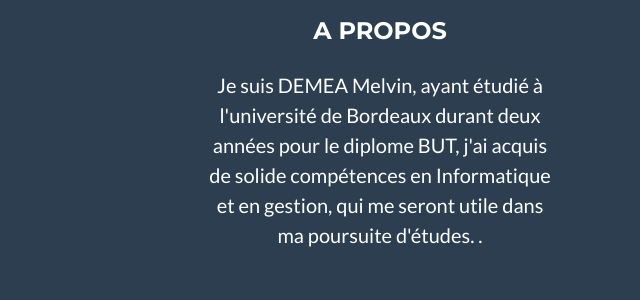
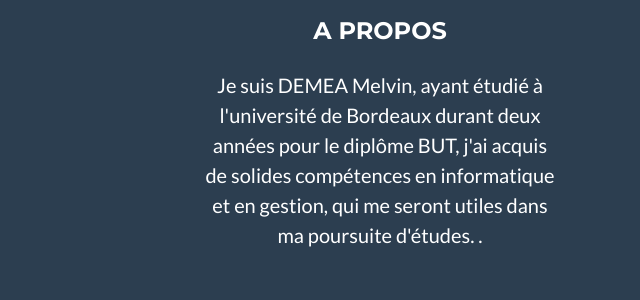
Before and after one commit to MelvinCoco/DEMEA_Melvin_Portfolio, a plain HTML site: page index.html in a window 1280 px wide. Shown: the part 2207-2507 px from the top of the page, 640-1280 px from the left. Drawn offline with nearby package versions, Linux system fonts and the light colour scheme.

Commit message:
Update index.html

```diff
--- a/index.html
+++ b/index.html
@@ -183,8 +183,8 @@
                 <div class="col-lg-4">
                     <h4 class="text-uppercase mb-4">A propos</h4>
                     <p class="lead mb-0">
-                        Je suis DEMEA Melvin, ayant étudié à l'université de Bordeaux durant deux années pour le diplome BUT, j'ai acquis de solide compétences en Informatique
-                        et en gestion, qui me seront utile dans ma poursuite d'études.
+                        Je suis DEMEA Melvin, ayant étudié à l'université de Bordeaux durant deux années pour le diplôme BUT, j'ai acquis de solides compétences en
+                        informatique et en gestion, qui me seront utiles dans ma poursuite d'études.
                         .
                     </p>
                 </div>
```
